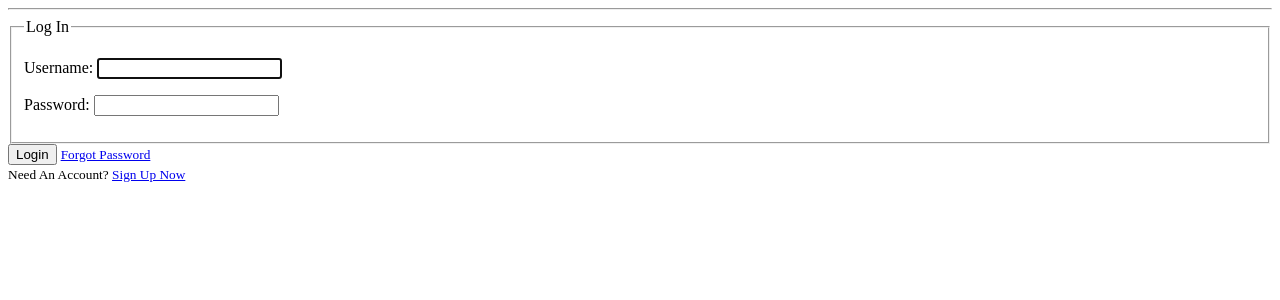
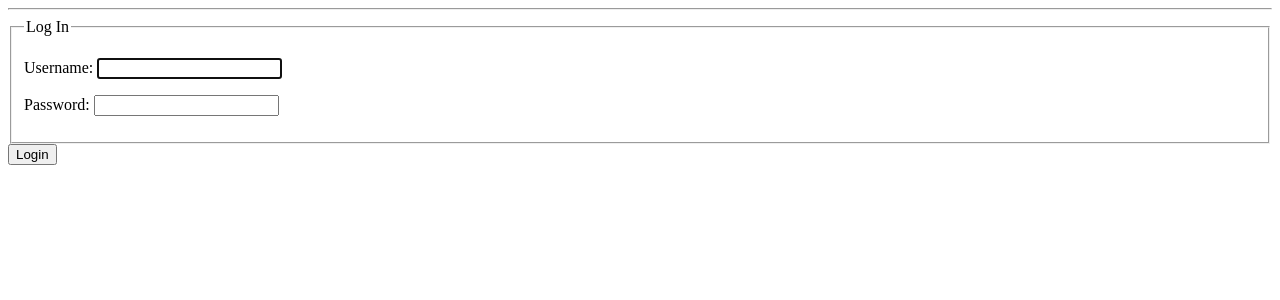
Before and after one commit to robbiecares/Portfolio, a Django app: page /login/ in a window 1280 px wide. Shown: the part 26-326 px from the top of the page. Run offline with Django 3.2, Linux system fonts and the light colour scheme; some libraries are stand-ins or nearby versions.

Commit message:
removed sign up and reset password

```diff
--- a/users/templates/users/login.html
+++ b/users/templates/users/login.html
@@ -9,14 +9,14 @@
             </fieldset>
             <div class="form-group">
                 <button class="btn btn-outline-info" type="submit">Login</button>
-                <small class="text-muted ml-2">
-                    <a href="#">Forgot Password</a>
-                </small>
+<!--                <small class="text-muted ml-2">-->
+<!--                    <a href="#">Forgot Password</a>-->
+<!--                </small>-->
             </div>
         </form>
         <div class="border-top pt-3">
             <small class="text-muted">
-                Need An Account? <a class="ml-2" href="#">Sign Up Now</a>
+<!--                Need An Account? <a class="ml-2" href="#">Sign Up Now</a>-->
             </small>
         </div>
     </div>
```
Also changed, not shown: db.sqlite3.
